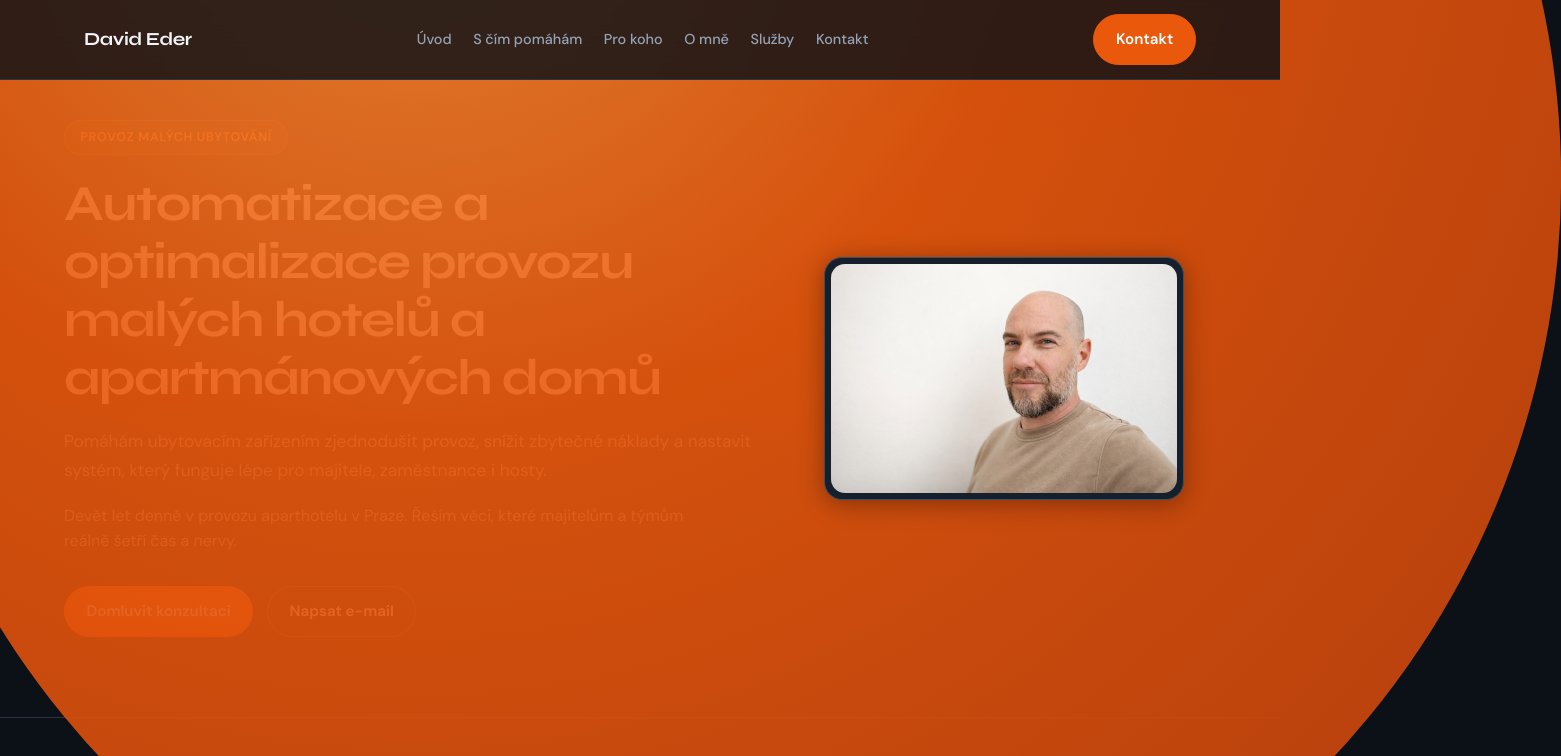
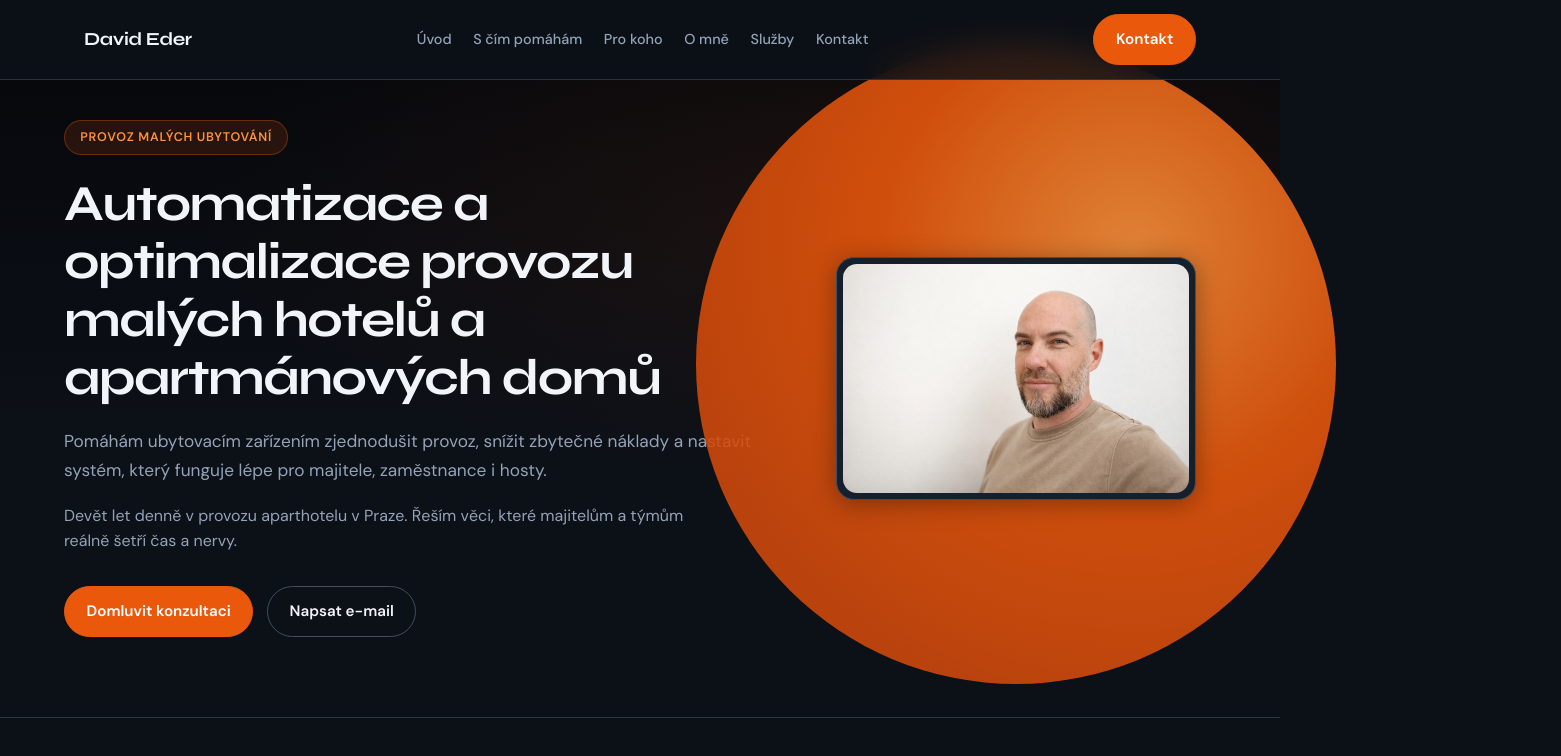
Before and after one commit to Noah-eu/David-Eder, a React (Vite) app: page / in a window 1280 px wide. Shown: the top 756 px of the page, 1561 px wide, since content can reach past the window. Built offline with nearby package versions, Linux system fonts and the light colour scheme.

Commit message:
style: hero glow 2x original size, centered, highlight on opposite side
Made-with: Cursor

```diff
--- a/src/styles.css
+++ b/src/styles.css
@@ -349,7 +349,6 @@ a:hover {
 @media (min-width: 960px) {
   .hero__portrait-wrap {
     justify-self: end;
-    margin-right: clamp(0px, 2vw, 1.5rem);
   }
 }
 
@@ -361,32 +360,22 @@ a:hover {
   margin: 0 auto;
 }
 
-/* ~6× větší kruh, posun vpravo (cca 1/3 disku mimo obrazovku), výš — fotka sedí jen na „levé“ části disku */
+/* 2× oproti původnímu (~320px → ~640px), vycentrováno za portrétem; jas z druhé strany disku (vpravo) */
 .hero__portrait-glow {
   position: absolute;
   z-index: 0;
   pointer-events: none;
   filter: blur(0.5px);
-  opacity: 0.9;
+  opacity: 0.88;
   border-radius: 50%;
-  background: radial-gradient(circle at 32% 28%, #fb923c 0%, var(--accent) 38%, var(--accent-dark) 100%);
-  --hero-glow-d: clamp(1320px, 132vw, 2280px);
+  background: radial-gradient(circle at 68% 32%, #fb923c 0%, var(--accent) 40%, var(--accent-dark) 100%);
+  --hero-glow-d: min(88vw, 640px);
   width: var(--hero-glow-d);
   height: var(--hero-glow-d);
-  top: 24%;
-  right: calc(-1 * var(--hero-glow-d) / 3);
-  left: auto;
-  /* Záporné X: víc disku zůstane „pod“ levou polovinou fotky; kladné by ho posouvalo doprava mimo obličej */
-  transform: translate(calc(-11% - 0.5rem), -58%);
-}
-
-@media (max-width: 959px) {
-  .hero__portrait-glow {
-    --hero-glow-d: clamp(780px, 195vw, 1320px);
-    top: 32%;
-    right: calc(-1 * var(--hero-glow-d) / 3.5);
-    transform: translate(calc(-8% - 0.25rem), -54%);
-  }
+  left: 50%;
+  top: 44%;
+  right: auto;
+  transform: translate(-50%, -50%);
 }
 
 .hero__portrait-frame {
```
